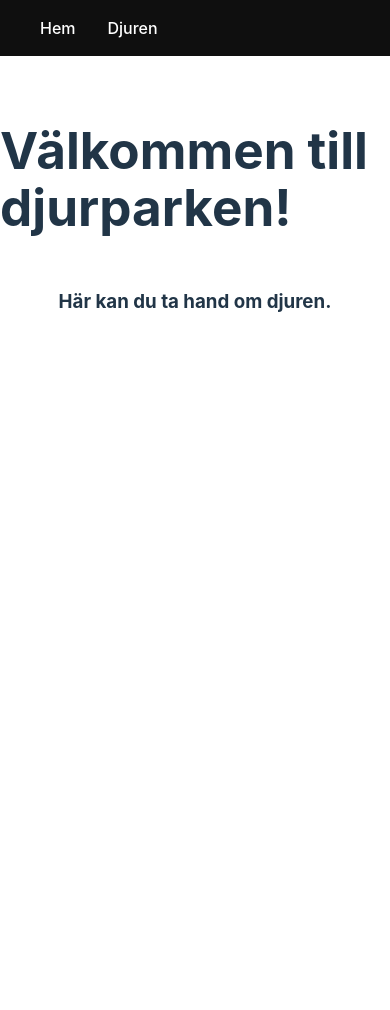
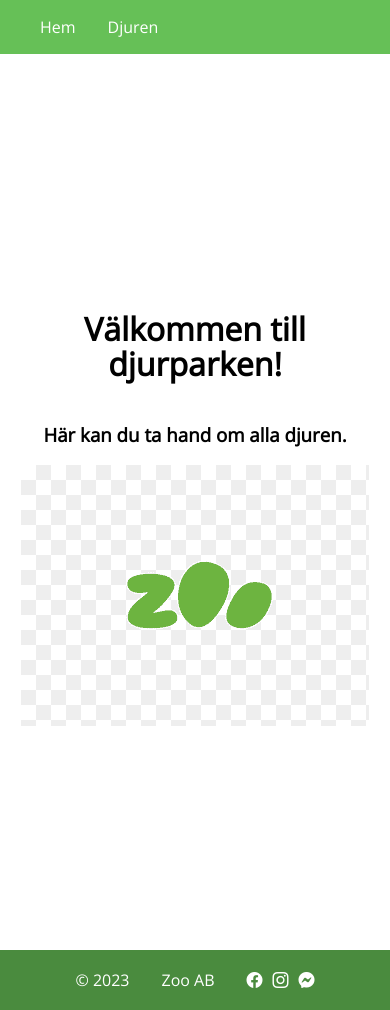
Before and after one commit to wilmawiker/thezoo-react-assignment, a React (Vite) app: page / in a window 390 px wide. Before the commit the page ends 844 px from the top, so only its background shows below. Built offline with nearby package versions, Linux system fonts and the light colour scheme.

Commit message:
mobile design

```diff
--- /dev/null
+++ b/src/components/Footer.tsx
@@ -0,0 +1,17 @@
+function Footer() {
+  return (
+    <>
+      <footer>
+        <p>© 2023</p>
+        <p>Zoo AB</p>
+        <span className="icons">
+          <i className="bi bi-facebook"></i>
+          <i className="bi bi-instagram"></i>
+          <i className="bi bi-messenger"></i>
+        </span>
+      </footer>
+    </>
+  );
+}
+
+export default Footer;
--- a/src/components/Navbar.tsx
+++ b/src/components/Navbar.tsx
@@ -1,4 +1,3 @@
-import { getAllAnimals } from "../services/getAnimals";
 import { Link } from "react-router-dom";
 
 function Navbar() {
--- a/src/components/ShowAnimal.tsx
+++ b/src/components/ShowAnimal.tsx
@@ -1,7 +1,7 @@
 import { useEffect, useState } from "react";
 import { IAnimal } from "../models/IAnimal";
 import { useParams } from "react-router";
-import { useAlternativeImg } from "../helpers/functions";
+import { useAlternativeImg } from "../helpers/useAlternativeImg";
 
 function ShowAnimal() {
   const [animals, setAnimals] = useState<IAnimal[]>(
@@ -23,9 +23,9 @@ function ShowAnimal() {
   }, []);
 
   if (animal.isFed === false) {
-    classCard = "animal-card";
+    classCard = "animal-details";
   } else {
-    classCard = "animal-card--fed";
+    classCard = "animal-details--fed";
   }
 
   const feedAnimal = (animal: IAnimal) => {
--- a/src/helpers/functions.ts
+++ b/src/helpers/useAlternativeImg.ts
@@ -1,5 +1,3 @@
-import { IAnimal } from "../models/IAnimal";
-
 const alternativeImage = "..\\src\\assets\\placeholder.png";
 
 export const useAlternativeImg = (e: any) => {
--- a/src/index.scss
+++ b/src/index.scss
@@ -2,31 +2,20 @@
 @use "./style/Animals.scss";
 @use "./style/AnimalDetails.scss";
 
-:root {
-  font-family: Inter, system-ui, Avenir, Helvetica, Arial, sans-serif;
-  line-height: 1.5;
-  font-weight: 400;
-
-  color-scheme: light dark;
-  color: rgba(255, 255, 255, 0.87);
-  background-color: #242424;
-
-  font-synthesis: none;
-  text-rendering: optimizeLegibility;
-  -webkit-font-smoothing: antialiased;
-  -moz-osx-font-smoothing: grayscale;
-  -webkit-text-size-adjust: 100%;
-}
+@import url("https://fonts.googleapis.com/css2?family=Open+Sans:wght@300;400&display=swap");
 
 body {
   margin: 0;
   min-width: 320px;
   min-height: 100vh;
+  font-family: "Open Sans", sans-serif;
+  font-weight: 400;
 }
 
 h1 {
-  font-size: 3.2em;
+  font-size: 2em;
   line-height: 1.1;
+  text-align: center;
 }
 
 button {
@@ -34,29 +23,20 @@ button {
   border: 1px solid transparent;
   padding: 0.6em 1.2em;
   font-size: 1em;
-  font-weight: 500;
-  font-family: inherit;
-  background-color: #1a1a1a;
+  background-color: #8f8f8f;
   cursor: pointer;
   transition: border-color 0.25s;
 }
 button:hover {
-  border-color: #646cff;
+  border-color: #eeeeee;
 }
 button:focus,
 button:focus-visible {
   outline: 4px auto -webkit-focus-ring-color;
 }
 
-@media (prefers-color-scheme: light) {
-  :root {
-    color: #213547;
-    background-color: #ffffff;
-  }
-  a:hover {
-    color: #747bff;
-  }
-  button {
-    background-color: #f9f9f9;
+@media screen and (min-width: 768px) {
+  h1 {
+    font-size: 3.2em;
   }
 }
--- a/src/pages/AnimalDetails.tsx
+++ b/src/pages/AnimalDetails.tsx
@@ -1,8 +1,8 @@
 import { useEffect, useState } from "react";
 import { IAnimal } from "../models/IAnimal";
-import { useParams } from "react-router";
 import Navbar from "../components/Navbar";
 import ShowAnimal from "../components/ShowAnimal";
+import Footer from "../components/Footer";
 
 export const AnimalDetails = () => {
   const [animals, setAnimals] = useState<IAnimal[]>([]);
@@ -15,6 +15,7 @@ export const AnimalDetails = () => {
     <>
       <Navbar></Navbar>
       <ShowAnimal></ShowAnimal>
+      <Footer></Footer>
     </>
   );
 };
--- a/src/pages/Animals.tsx
+++ b/src/pages/Animals.tsx
@@ -3,7 +3,8 @@ import Navbar from "../components/Navbar";
 import { IAnimal } from "../models/IAnimal";
 import { getAllAnimals } from "../services/getAnimals";
 import { Link } from "react-router-dom";
-import { useAlternativeImg } from "../helpers/functions";
+import { useAlternativeImg } from "../helpers/useAlternativeImg";
+import Footer from "../components/Footer";
 
 export const Animals = () => {
   const [animals, setAnimals] = useState<IAnimal[]>([]);
@@ -46,6 +47,7 @@ export const Animals = () => {
     <>
       <Navbar></Navbar>
       <div className="animals">{animalsToShow}</div>
+      <Footer></Footer>
     </>
   );
 };
--- a/src/pages/Home.tsx
+++ b/src/pages/Home.tsx
@@ -1,3 +1,4 @@
+import Footer from "../components/Footer";
 import Navbar from "../components/Navbar";
 
 function Home() {
@@ -6,8 +7,10 @@ function Home() {
       <Navbar></Navbar>
       <div className="landing-page">
         <h1>Välkommen till djurparken!</h1>
-        <h3>Här kan du ta hand om djuren.</h3>
+        <h3>Här kan du ta hand om alla djuren.</h3>
+        <img src="src/assets/zoo.png" />
       </div>
+      <Footer></Footer>
     </>
   );
 }
--- a/src/style/AnimalDetails.scss
+++ b/src/style/AnimalDetails.scss
@@ -4,17 +4,54 @@
   justify-content: space-between;
   padding: 0.5em;
   align-items: center;
-  width: 50%;
-  min-height: 550px;
+  width: 80%;
+  min-height: 450px;
+  background-color: #ff6868;
+  border-radius: 5px;
 
-  .animal-image {
-    width: 400px;
+  &--fed {
+    @extend .animal-details;
+    background-color: #99ff83;
+
+    .feed-btn {
+      background-color: #75c263 !important;
+      color: #64a555 !important;
+    }
+  }
+
+  .img-facts {
+    display: flex;
+    flex-direction: column;
+    justify-content: center;
+    align-items: center;
+    gap: 1em;
+
+    .animal-image {
+      width: 250px;
+      border-radius: 5px;
+    }
+  }
+
+  .feed-btn {
+    background-color: #e05959;
+    color: #fff3f3;
+
+    &:hover {
+      background-color: #bb4b4b;
+    }
   }
 }
 
-.img-facts {
-  display: flex;
-  justify-content: center;
-  align-items: center;
-  gap: 1em;
+@media only screen and (min-width: 768px) {
+  .animal-details {
+    padding: 1em;
+    .img-facts {
+      flex-direction: row;
+      gap: 2em;
+
+      .animal-image {
+        width: 400px;
+      }
+    }
+  }
 }
--- a/src/style/Animals.scss
+++ b/src/style/Animals.scss
@@ -1,17 +1,8 @@
-a {
-  font-weight: 500;
-  color: #ffffff;
-  text-decoration: inherit;
-}
-a:hover {
-  color: #050505;
-}
-
 .animals {
   display: flex;
   justify-content: center;
   align-items: center;
-  flex-direction: row;
+  flex-direction: column;
   flex-wrap: wrap;
   gap: 2em;
 
@@ -21,17 +12,56 @@ a:hover {
     justify-content: space-between;
     padding: 0.5em;
     align-items: center;
-    width: 30%;
-    min-height: 550px;
+    width: 80%;
+    min-height: 450px;
     background-color: #ff6868;
+    border-radius: 5px;
 
     &--fed {
       @extend .animal-card;
       background-color: #99ff83;
+
+      a {
+        background-color: #75c263 !important;
+
+        &:hover {
+          background-color: #5c9a4e !important;
+        }
+      }
     }
 
     .animal-image {
-      width: 300px;
+      width: 250px;
+      border-radius: 5px;
+    }
+
+    a {
+      border-radius: 5px;
+      background-color: #e05959;
+      font-weight: 500;
+      color: #ffffff;
+      text-decoration: inherit;
+      padding: 20px;
+      border: 1px solid transparent;
+
+      &:hover {
+        background-color: #bb4b4b;
+      }
     }
   }
 }
+
+@media only screen and (min-width: 768px) {
+  .animals {
+    flex-direction: row;
+
+    .animal-card {
+      width: 30%;
+      min-height: 600px;
+
+      .animal-image {
+        width: 300px;
+      }
+    }
+  }
+}
--- a/src/style/Home.scss
+++ b/src/style/Home.scss
@@ -1,15 +1,10 @@
-.landing-page {
-  display: flex;
-  justify-content: center;
-  align-items: center;
-  flex-direction: column;
-}
+@import url("https://cdn.jsdelivr.net/npm/bootstrap-icons@1.10.5/font/bootstrap-icons.css");
 
 nav {
   display: flex;
   flex-direction: row;
   align-items: center;
-  background-color: #0f0f0f;
+  background-color: #66c057;
   margin-bottom: 2em;
 
   ul {
@@ -23,10 +18,35 @@ nav {
 
     li a {
       color: white;
+      text-decoration: none;
 
       &:hover {
-        color: #575757;
+        color: #4f9443;
       }
     }
   }
 }
+
+.landing-page {
+  display: flex;
+  justify-content: center;
+  align-items: center;
+  flex-direction: column;
+  height: 100vh;
+}
+
+footer {
+  padding: 3px;
+  background-color: #4a8b3e;
+  color: white;
+  display: flex;
+  justify-content: center;
+  align-items: center;
+  gap: 2em;
+  margin-top: 20px;
+
+  .icons {
+    display: flex;
+    gap: 10px;
+  }
+}
```
Also changed, not shown: src/App.tsx (+0 -7 lines), src/assets/zoo.png (added).
